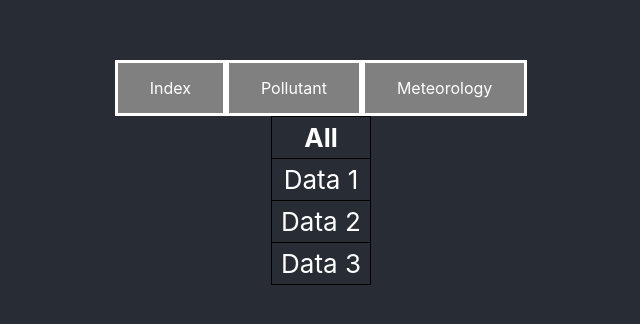
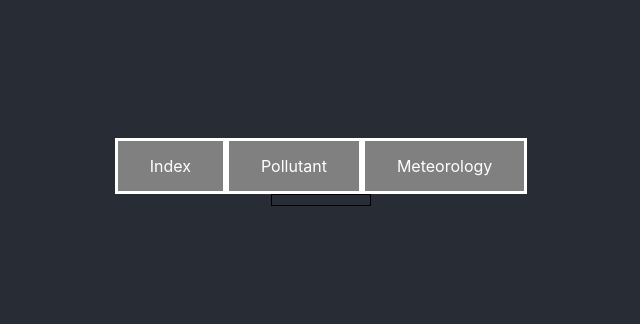
Before and after one commit to sharonNissanov/legends-api, a React (Create React App) app: page / in a window 1280 px wide. Shown: the part 228-552 px from the top of the page, without its empty margins (319-959 px from the left). Built offline with nearby package versions, Linux system fonts and the light colour scheme.

Commit message:
display the correct menu dynamically
After clicking the wanted button, the correct menu from the Monitor category will show on the screen

```diff
--- a/src/App.css
+++ b/src/App.css
@@ -47,8 +47,11 @@ th, td {
 }
 table{
   width: 100px;
+  position: relative;
+  /* top: 120px; */
 }
 .Button{
+  /* position: relative; */
   background-color:grey;
   border: solid;
   color: white;
--- a/src/App.js
+++ b/src/App.js
@@ -7,32 +7,39 @@ import obj from'./Legends.json';
 export default class App extends React.Component {
   constructor(props) {
     super(props);
-    this.state = {isToggleOn: false};
+    this.state = {
+      isToggleOn: false,
+      clicked_button_id: null,
+      clicked_button_name: null
+    };
 
-    this.handleClick = this.handleClick.bind(this);
   }
 
-  handleClick() {
+  handleClick(id, name) {
     this.setState(state => ({
-      isToggleOn: !state.isToggleOn
+      isToggleOn: !state.isToggleOn,
+      clicked_button_id:id,
+      clicked_button_name:name,
     }));
-    alert(this.state.isToggleOn)
+
+  console.log(id, name);
   }
 
   render() {
-    var buttons_names = JSON.stringify(obj.MonitorType);
-
     return (
     <div className="App">
       <header className="App-header">
+
         {/* display buttons inline */}
         <div>
           {obj.MonitorType.map((a)=>
-          //console.log(a.Name))
-          <Button name={a.Name}  onClick={this.handleClick} />
+          <Button key={a.Id} name={a.Name}
+          onClick={()=>this.handleClick(a.Id, a.Name) } />
+
           )}
+           {/* <Menu /> */}
         </div>
-        <Menu/>
+        <Menu title={this.state.clicked_button_name} id={this.state.clicked_button_id} names={obj.Monitor}/>
       </header>
 
 
--- a/src/components/Menu.js
+++ b/src/components/Menu.js
@@ -1,25 +1,25 @@
 import React from 'react';
+
+//display the correct menu dynamically
 
 export default function Menu(props) {
   return (
-    <div>
     <table >
       <tbody>
         <tr>
-          <th>All</th>
+          <th>{props.title}</th>
         </tr>
-        <tr>
-          <td>Data 1</td>
-        </tr>
-        <tr>
-          <td>Data 2</td>
-        </tr>
-        <tr>
-          <td>Data 3</td>
-        </tr>
+          {props.names.map((name)=>name.MonitorTypeId==props.id ?
+            <tr>
+              <td>{name.Name}</td>
+            </tr>
+            :null
+          )}
 
       </tbody>
     </table>
-    </div>
+
+
+
   );
 }
```
